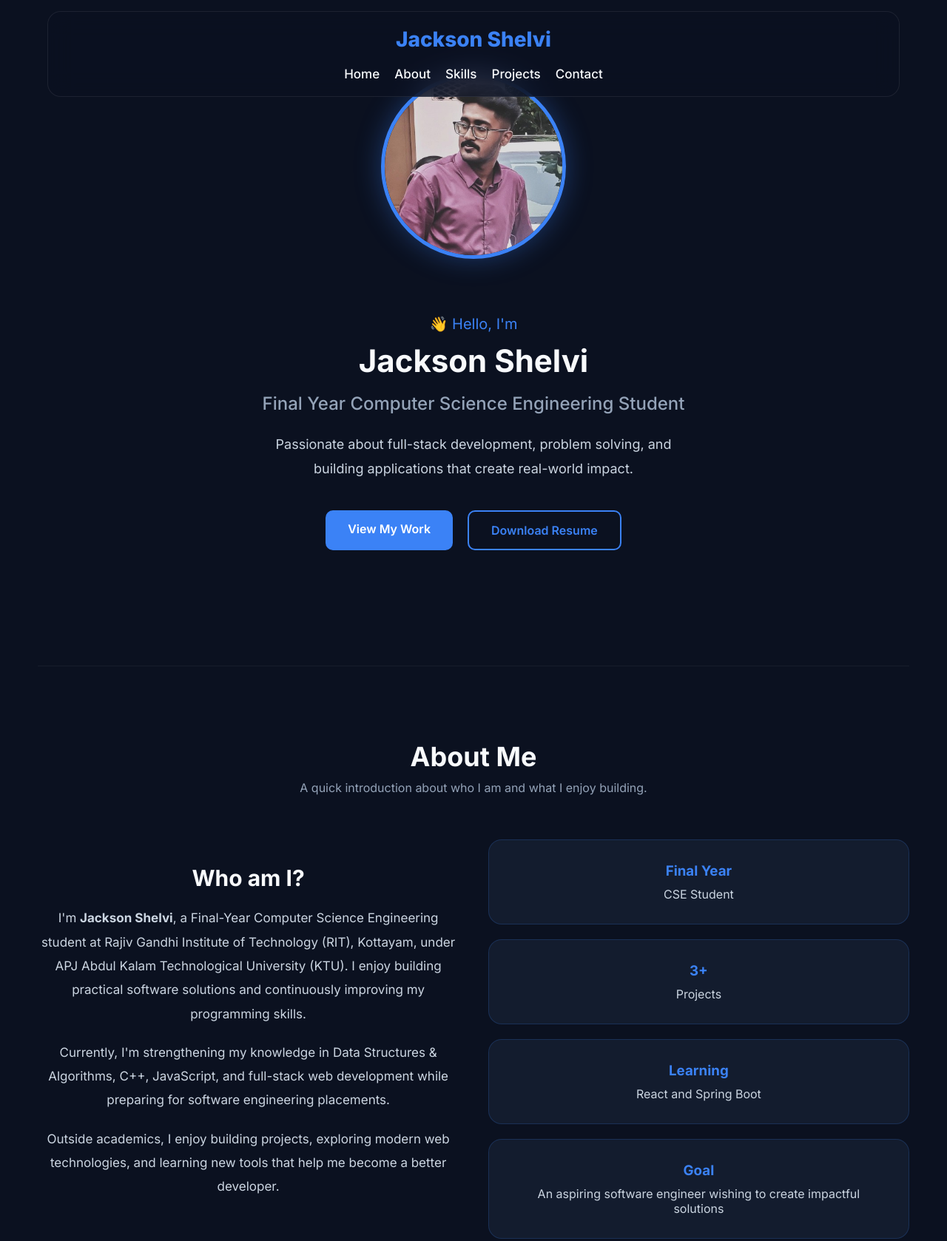
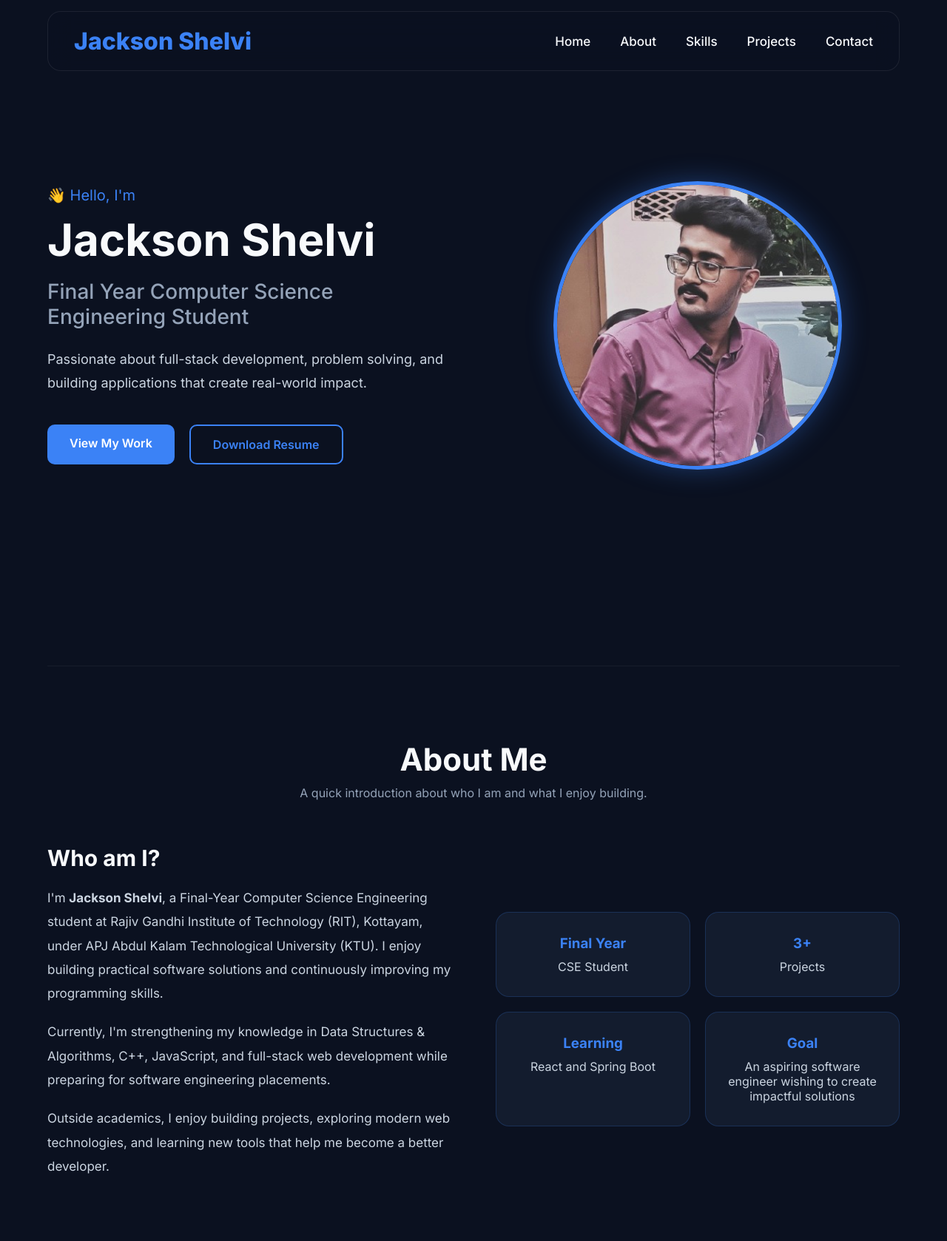
Before and after one commit to Jackson-coder908/jackson-portfolio, a plain HTML site: page index.html in a window 1280 px wide. Shown: the top 1678 px of the page at 74% size. Drawn offline with Linux system fonts and the light colour scheme.

Commit message:
Restore desktop CSS layout

```diff
--- a/css/style.css
+++ b/css/style.css
@@ -28,7 +28,6 @@ body{
 
 .navbar{
 
-    flex-direction:column;
     position:fixed;
     top:0;
     left:50%;
@@ -41,9 +40,7 @@ body{
     justify-content:space-between;
     align-items:center;
 
-    gap:20px;
-
-    padding:20px 0;
+    padding:20px 35px;
 
     background:rgba(11,17,32,.75);
 
@@ -60,7 +57,7 @@ body{
 }
 
 .logo{
-    font-size:28px;
+    font-size:32px;
     font-weight:800;
     color:#3B82F6;
     cursor:pointer;
@@ -77,10 +74,7 @@ body{
 
     display:flex;
 
-    gap:20px;
-    flex-wrap:wrap;
-
-    justify-content:center;
+    gap:40px;
 
 }
 
@@ -148,16 +142,12 @@ body{
 
     align-items:center;
 
-    gap:40px;
-    flex-direction:column-reverse;
-
-    text-align:center;
+    gap:60px;
 
 }
 
+.hero-text{
 
-.hero-text{
-    align-items:center;
     flex:1;
 
 }
@@ -174,7 +164,7 @@ body{
 
 .hero h1{
 
-    font-size:42px;
+    font-size:60px;
 
     line-height:1.1;
 
@@ -184,7 +174,7 @@ body{
 
 .hero h2{
 
-    font-size:24px;
+    font-size:28px;
 
     color:#94A3B8;
 
@@ -218,8 +208,8 @@ body{
 .hero-image img{
 
 
-    width:250px;
-    height:250px;
+    width:390px;
+    height:390px;
 
     object-fit:cover;
 
@@ -248,10 +238,6 @@ body{
     gap:20px;
 
     margin-top:40px;
-
-    justify-content:center;
-
-    flex-wrap:wrap;
 
 }
 
@@ -307,14 +293,13 @@ body{
         ABOUT
 =========================*/
 
-
 .about{
 
     border-top:1px solid rgba(255,255,255,.05);
 
     padding-top:100px;
 
-    width:92%;
+    width:90%;
     max-width:1200px;
 
     margin:120px auto;
@@ -331,14 +316,14 @@ body{
 
 .section-title h2{
 
-    font-size:36px;
+    font-size:42px;
 
     margin-bottom:10px;
 
 }
 
 .section-title p{
-    font-size:16px;
+
     color:#94A3B8;
 
 }
@@ -346,18 +331,16 @@ body{
 .about-container{
 
     display:flex;
-  grid-template-columns:1fr;
+
     justify-content:space-between;
 
-    gap:40px;
+    gap:60px;
 
     align-items:center;
 
 }
 
 .about-text{
-
-    text-align:center;
 
     flex:1;
 
@@ -388,9 +371,8 @@ body{
     flex:1;
 
     display:grid;
-    grid-template-columns:1fr;
 
-
+    grid-template-columns:repeat(2,1fr);
 
     gap:20px;
 
@@ -445,7 +427,7 @@ body{
 
 .skills-container{
     display:grid;
-    grid-template-columns:1fr;
+    grid-template-columns:repeat(2,1fr);
     gap:30px;
 }
 
@@ -494,13 +476,7 @@ body{
     background:#3B82F6;
     transform:translateY(-3px);
 }
-.skill-tags{
 
-    justify-content:center;
-
-    flex-wrap:wrap;
-
-}
 /*=========================
         PROJECTS
 =========================*/
@@ -518,7 +494,7 @@ body{
 
     display:grid;
 
-    grid-template-columns:1fr;
+    grid-template-columns:repeat(auto-fit,minmax(380px,1fr));
 
     gap:35px;
 
@@ -528,7 +504,7 @@ body{
 
 
 
-    min-height:auto;
+    min-height:520px;
 
     position: relative;
     overflow: hidden;
@@ -649,7 +625,7 @@ body{
 
     display:grid;
 
-    grid-template-columns:1fr;
+    grid-template-columns:repeat(auto-fit,minmax(250px,1fr));
 
     gap:25px;
 
@@ -745,11 +721,3 @@ footer{
     transform:scale(1.03);
 
 }
-
-/*=========================
-    MOBILE RESPONSIVE
-=========================*/
-
-@media (max-width:768px){
-
-}
```
